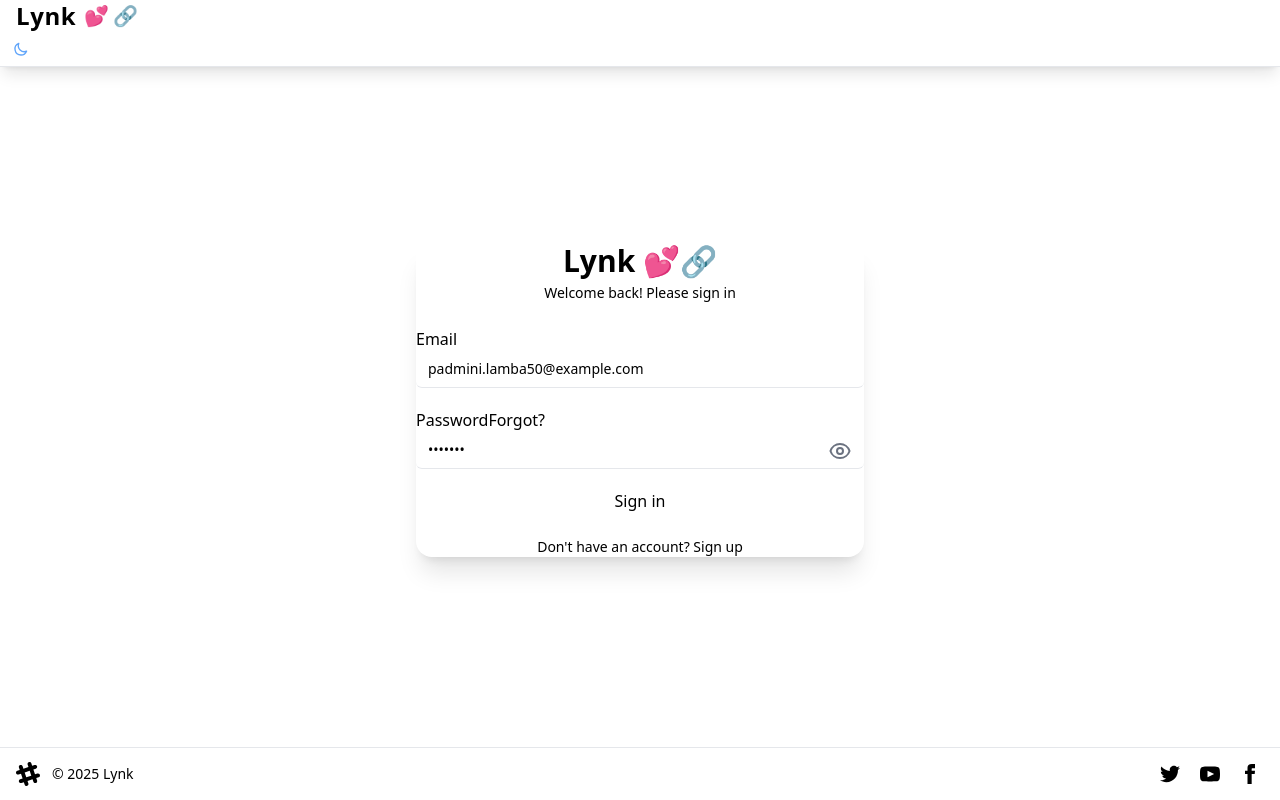
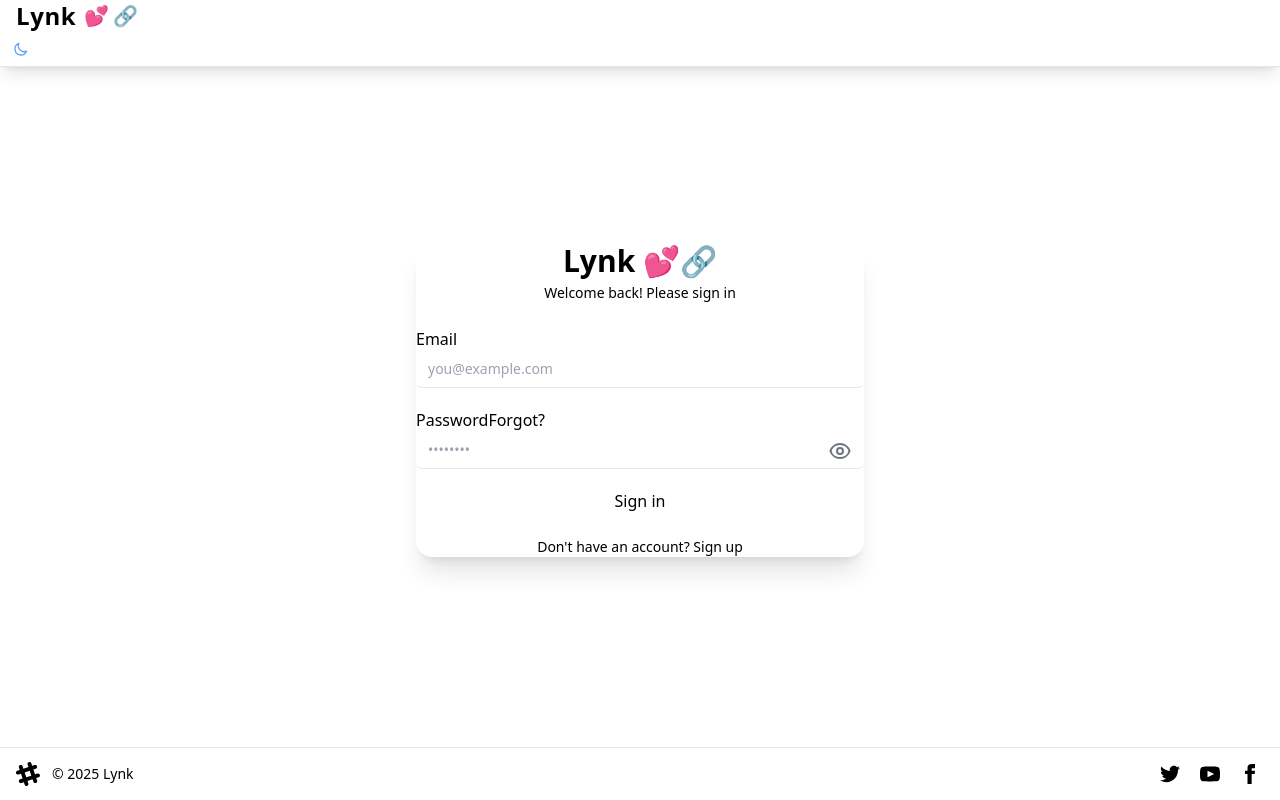
Before and after one commit to rishirajshrivastava/LynkWeb, a React (Vite) app: page /login in a window 1280 px wide. Built offline with nearby package versions, Linux system fonts and the light colour scheme.

Commit message:
changed default state variables

```diff
--- a/src/components/Login.jsx
+++ b/src/components/Login.jsx
@@ -6,8 +6,8 @@ import { useNavigate, Link, useLocation } from "react-router-dom";
 import {BASE_URL} from '../utils/constants'
 
 const Login = () => {
-  const [email, setEmail] = useState("padmini.lamba50@example.com");
-  const [password, setPassword] = useState("Abc@123");
+  const [email, setEmail] = useState("");
+  const [password, setPassword] = useState("");
   const [error, setError] = useState("");
   const [successMessage, setSuccessMessage] = useState("");
   const [showPassword, setShowPassword] = useState(false);
```
